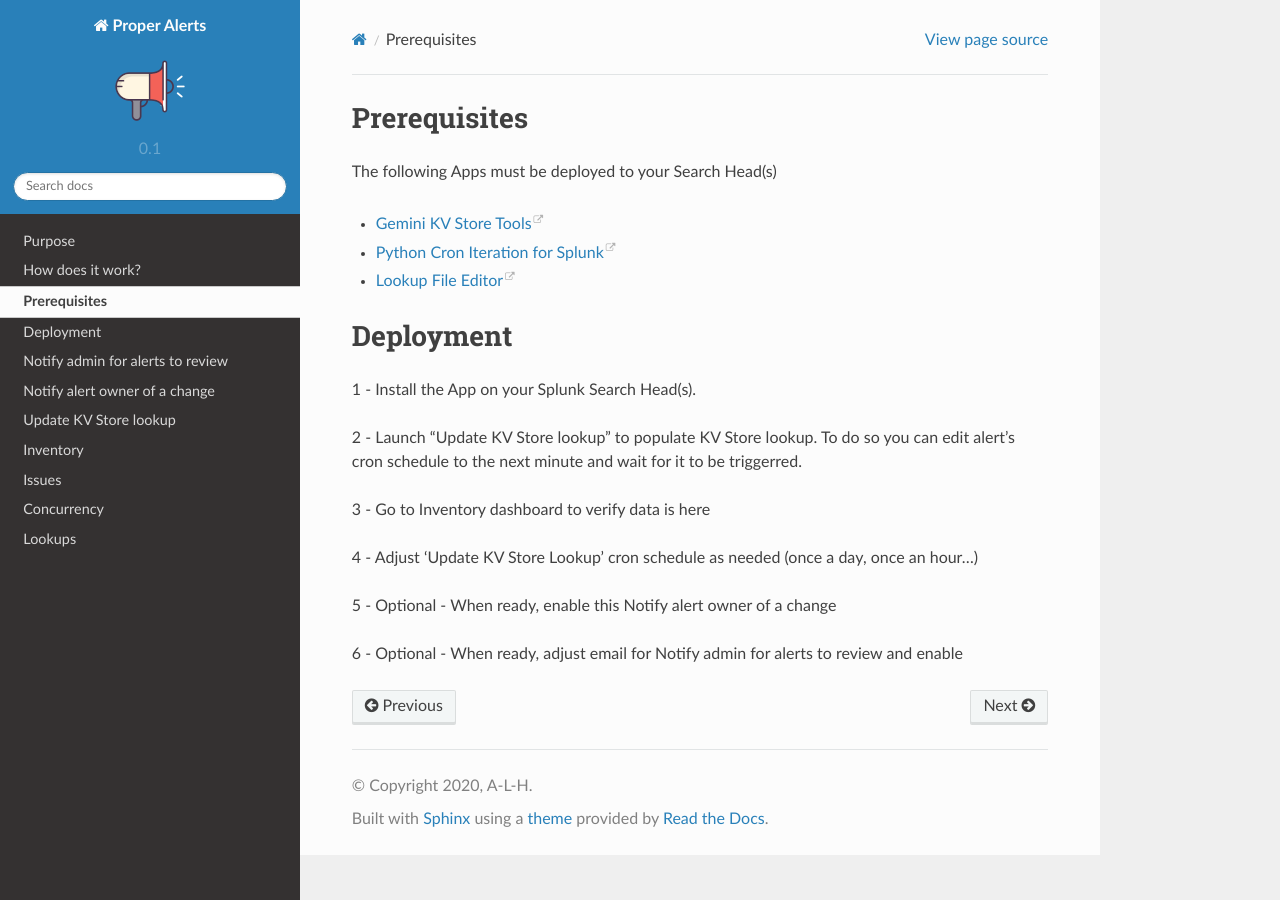
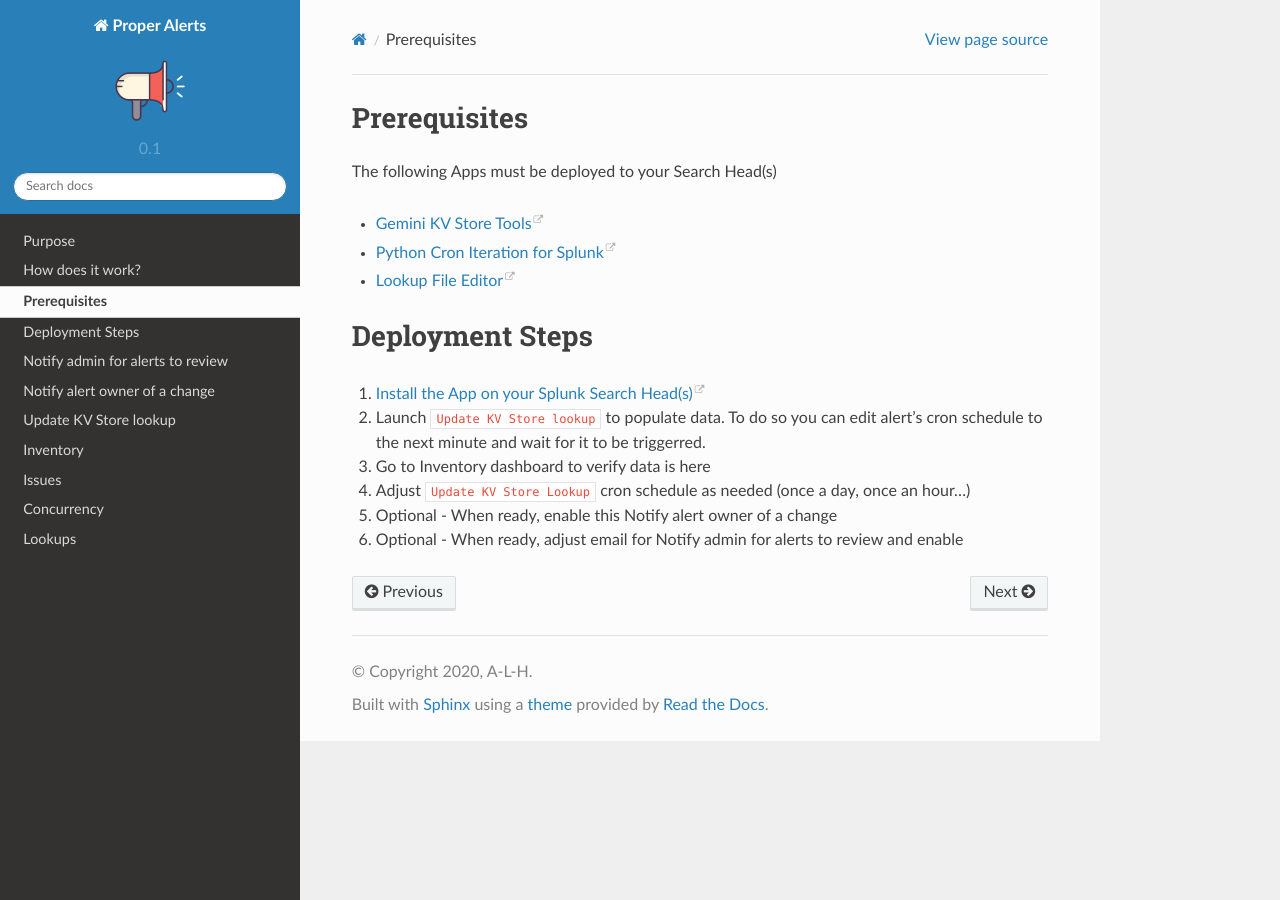
Before and after one commit to a-l-h/splunk-app-proper-alerts, a Sphinx documentation site: the page built from doc/install.rst, in a window 1280 px wide. Built offline with Sphinx 7.4.7 and the Read the Docs theme 2.0.0, drawn with Linux system fonts in a browser that asks for light colours.

Commit message:
Update install.rst

```diff
--- a/doc/install.rst
+++ b/doc/install.rst
@@ -7,17 +7,17 @@
 - `Python Cron Iteration for Splunk <https://splunkbase.splunk.com/app/4027/>`_
 - `Lookup File Editor <https://splunkbase.splunk.com/app/1724/>`_
 
-Deployment
-==========
+Deployment Steps
+================
 
-1 - Install the App on your Splunk Search Head(s).
+1. `Install the App on your Splunk Search Head(s) <https://docs.splunk.com/Documentation/Splunk/latest/Admin/Deployappsandadd-ons#Deployment_architectures>`_
 
-2 - Launch "Update KV Store lookup" to populate KV Store lookup. To do so you can edit alert's cron schedule to the next minute and wait for it to be triggerred.
+2. Launch ``Update KV Store lookup`` to populate data. To do so you can edit alert's cron schedule to the next minute and wait for it to be triggerred.
 
-3 - Go to Inventory dashboard to verify data is here
+3. Go to Inventory dashboard to verify data is here
 
-4 - Adjust 'Update KV Store Lookup' cron schedule as needed (once a day, once an hour...)
+4. Adjust ``Update KV Store Lookup`` cron schedule as needed (once a day, once an hour...)
 
-5 - Optional - When ready, enable this Notify alert owner of a change
+5. Optional - When ready, enable this Notify alert owner of a change
 
-6 - Optional - When ready, adjust email for Notify admin for alerts to review and enable
+6. Optional - When ready, adjust email for Notify admin for alerts to review and enable
```
